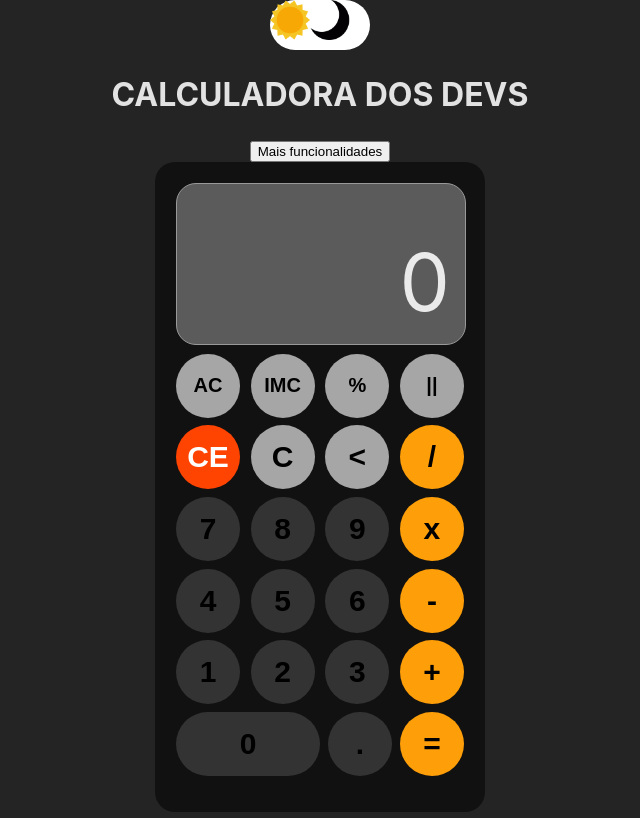
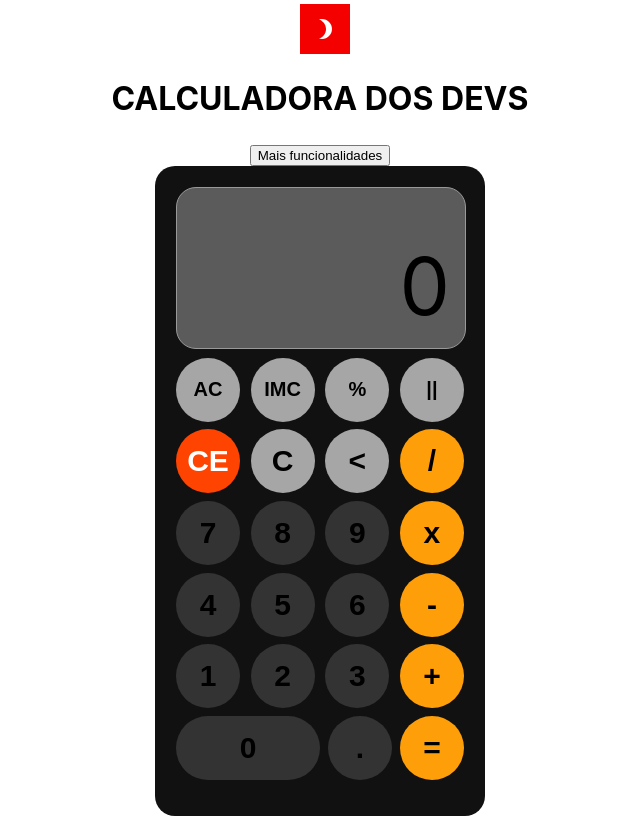
Before and after one commit to plfmoura/calculadora-dos-devs, a React (Vite) app: page / in a window 1280 px wide. Shown: the top 818 px of the page, without its empty margins (320-960 px from the left). Built offline with nearby package versions, Linux system fonts and the light colour scheme.

Commit message:
added dark/light mode button

```diff
--- a/package.json
+++ b/package.json
@@ -10,6 +10,10 @@
     "preview": "vite preview"
   },
   "dependencies": {
+    "@emotion/react": "^11.11.1",
+    "@emotion/styled": "^11.11.0",
+    "@mui/icons-material": "^5.14.7",
+    "@mui/material": "^5.14.7",
     "react": "^18.2.0",
     "react-dom": "^18.2.0"
   },
--- a/src/App.css
+++ b/src/App.css
@@ -1,6 +1,3 @@
-:root {
-  --bg:
-}
 
 
 .App {
--- a/src/components/DarkMode/index.jsx
+++ b/src/components/DarkMode/index.jsx
@@ -1,11 +1,47 @@
-import './styles.css'
+import "./styles.css";
+import Sun from "@mui/icons-material/LightMode";
+import Moon from "@mui/icons-material/Brightness3";
+import { useState } from "react";
 
 export default function DarkMode() {
 
+  const [active, setActive] = useState(false)
+
+  const setDarkMode = () => {
+    document.querySelector("body").setAttribute("data-theme", "dark");
+    localStorage.setItem("selectedTheme", "dark");
+  };
+
+  const setLightMode = () => {
+    document.querySelector("body").setAttribute("data-theme", "light");
+    localStorage.setItem("selectedTheme", "dark");
+  };
+
+  const selectedTheme = localStorage.getItem("selectedTheme");
+
+  if (selectedTheme === "dark") {
+    setDarkMode();
+  }
+  const toggleTheme = (e) => {
+    if (e.target.checked) setDarkMode();
+    else setLightMode();
+  };
+
   return (
-    <div className="page-mode" >
-        <img className='icons' src="/src/assets/sun.png" alt="light mode" />
-        <img className='icons' src="/src/assets/waning-moon.png" alt="dark mode" />
+    <div className="dark_mode">
+      <input
+        className="dark_mode_input"
+        type="checkbox"
+        id="darkmode-toggle"
+        onChange={toggleTheme}
+        defaultChecked={selectedTheme === "dark"}
+      />
+      <label className="dark_mode_label" for="darkmode-toggle" onClick={() => setActive(!active)}>
+        {active ?
+        <Sun sx={{color: "black"}} className="icon"/> :
+        <Moon sx={{color: "white"}} className="icon"/>
+      }
+      </label>
     </div>
   );
 }
--- a/src/components/DarkMode/styles.css
+++ b/src/components/DarkMode/styles.css
@@ -1,11 +1,42 @@
-.page-mode {
-    background: #fff;
-    width: 100px;
-    height: 50px;
-    border-radius: 25px;
+.dark_mode {
+    margin-top: -20px;
+    margin-left: 10px;
 }
 
-.icons {
+.dark_mode_label {
+    width: 50px;
+    height: 50px;
+    display: grid;
+    place-items: center;
+    background: #f50000;
+    cursor: pointer;
+    transition: 0.3s;
+}
+.dark_mode_label:after {
+    content: "";
+    width: 25px;
+    height: 25px;
+    position: absolute;
+    top: 3px;
+    left: 3px;
 
+
+    border-radius: 180px;
+    transition: 0.3s;
+}
+.dark_mode_input {
+    width: 0;
+    height: 0;
+    visibility: hidden;
+}
+.dark_mode_input:checked + .dark_mode_label {
+    background: #1900ff;
+
+}
+
+.dark_mode_label .icon {
     width: 40px;
+    z-index: 100;
+    transition: 0.3s;
+
 }
--- a/src/index.css
+++ b/src/index.css
@@ -1,18 +1,14 @@
 :root {
-  font-family: Inter, system-ui, Avenir, Helvetica, Arial, sans-serif;
-  line-height: 1.5;
-  font-weight: 400;
+  --background: #ffffff;
+  --color-font: #000000;
+}
 
-  color-scheme: light dark;
-  color: rgba(255, 255, 255, 0.87);
-  background-color: #242424;
 
-  font-synthesis: none;
-  text-rendering: optimizeLegibility;
-  -webkit-font-smoothing: antialiased;
-  -moz-osx-font-smoothing: grayscale;
-  -webkit-text-size-adjust: 100%;
+[data-theme="dark"] {
+  --background: #242424;
+  --color-font: #fff;
 }
+
 
 body {
   margin: 0;
@@ -21,4 +17,17 @@ body {
   justify-content: center;
   min-width: 320px;
   min-height: 100vh;
+  font-family: Inter, system-ui, Avenir, Helvetica, Arial, sans-serif;
+  line-height: 1.5;
+  font-weight: 400;
+
+  color-scheme: light dark;
+  color: var(--color-font);
+  background-color: var(--background);
+
+  font-synthesis: none;
+  text-rendering: optimizeLegibility;
+  -webkit-font-smoothing: antialiased;
+  -moz-osx-font-smoothing: grayscale;
+  -webkit-text-size-adjust: 100%;
 }
```
Also changed, not shown: 1 other file (tests, documents, lock files or other folders).
